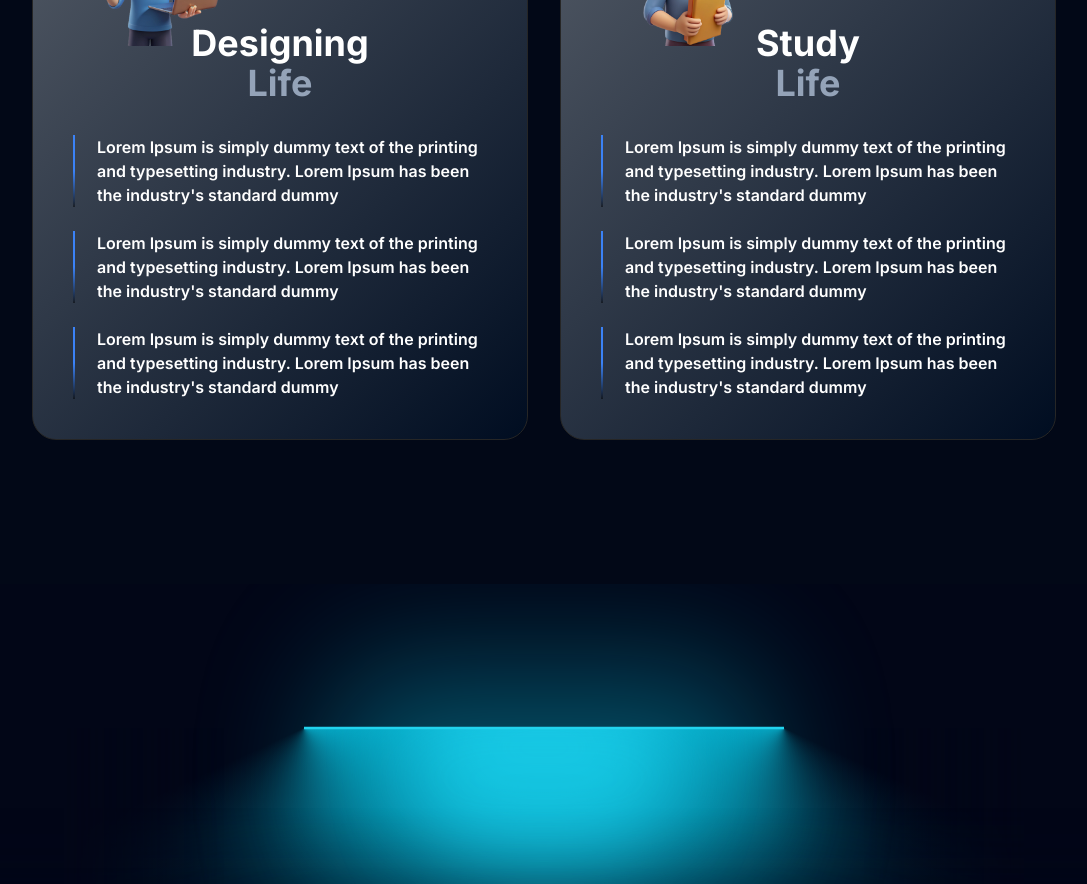
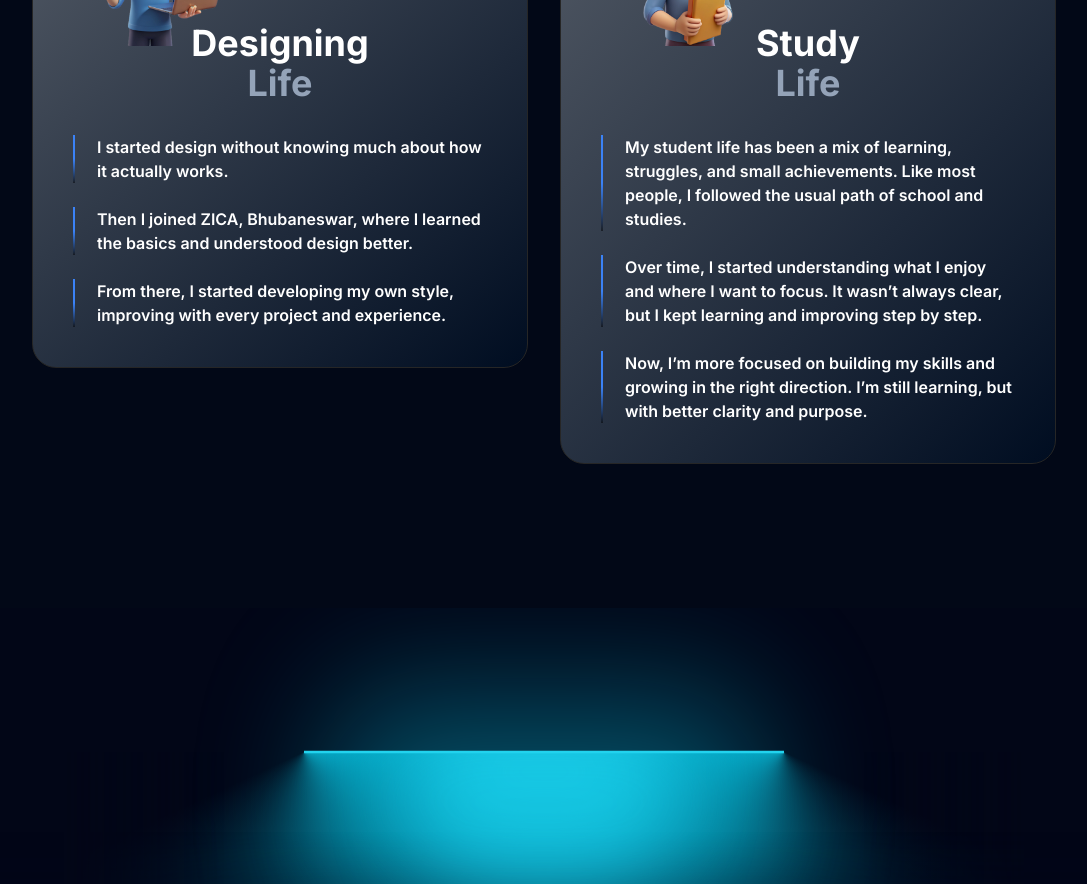
Before and after one commit to sksahu006/aditya-kumar-dash, a Next.js app: page / in a window 1280 px wide. Shown: the part 1140-2024 px from the top of the page, without its empty margins (96-1183 px from the left). Built offline with nearby package versions, Linux system fonts and the light colour scheme; no server answers; the database is empty.

Commit message:
Replace dummy text with real content in About section
Co-authored-by: sksahu006 <144724320+sksahu006@users.noreply.github.com>

```diff
--- a/components/About.tsx
+++ b/components/About.tsx
@@ -27,13 +27,15 @@ const LifeSection = () => {
               </span>
             </h2>
             <div className="space-y-4 sm:space-y-6">
-              {[1, 2, 3].map((item) => (
-                <div key={item} className="relative pl-4 sm:pl-6">
+              {[
+                "I started design without knowing much about how it actually works.",
+                "Then I joined ZICA, Bhubaneswar, where I learned the basics and understood design better.",
+                "From there, I started developing my own style, improving with every project and experience."
+              ].map((item, index) => (
+                <div key={index} className="relative pl-4 sm:pl-6">
                   <div className="absolute left-0 top-0 w-0.5 h-full bg-gradient-to-b from-blue-500 via-blue-500 to-black/50" />
                   <p className="hover:text-slate-400 font-semibold text-white text-sm sm:text-base">
-                    Lorem Ipsum is simply dummy text of the printing and
-                    typesetting industry. Lorem Ipsum has been the industry's
-                    standard dummy
+                    {item}
                   </p>
                 </div>
               ))}
@@ -62,13 +64,15 @@ const LifeSection = () => {
                 </span>
               </h2>
               <div className="space-y-4 sm:space-y-6">
-                {[1, 2, 3].map((item) => (
-                  <div key={item} className="relative pl-4 sm:pl-6">
+                {[
+                  "My student life has been a mix of learning, struggles, and small achievements. Like most people, I followed the usual path of school and studies.",
+                  "Over time, I started understanding what I enjoy and where I want to focus. It wasn’t always clear, but I kept learning and improving step by step.",
+                  "Now, I’m more focused on building my skills and growing in the right direction. I’m still learning, but with better clarity and purpose."
+                ].map((item, index) => (
+                  <div key={index} className="relative pl-4 sm:pl-6">
                     <div className="absolute left-0 top-0 w-0.5 h-full bg-gradient-to-b from-blue-500 via-blue-500 to-black/50" />
                     <p className="hover:text-slate-400 font-semibold text-white text-sm sm:text-base">
-                      Lorem Ipsum is simply dummy text of the printing and
-                      typesetting industry. Lorem Ipsum has been the industry's
-                      standard dummy
+                      {item}
                     </p>
                   </div>
                 ))}
```
